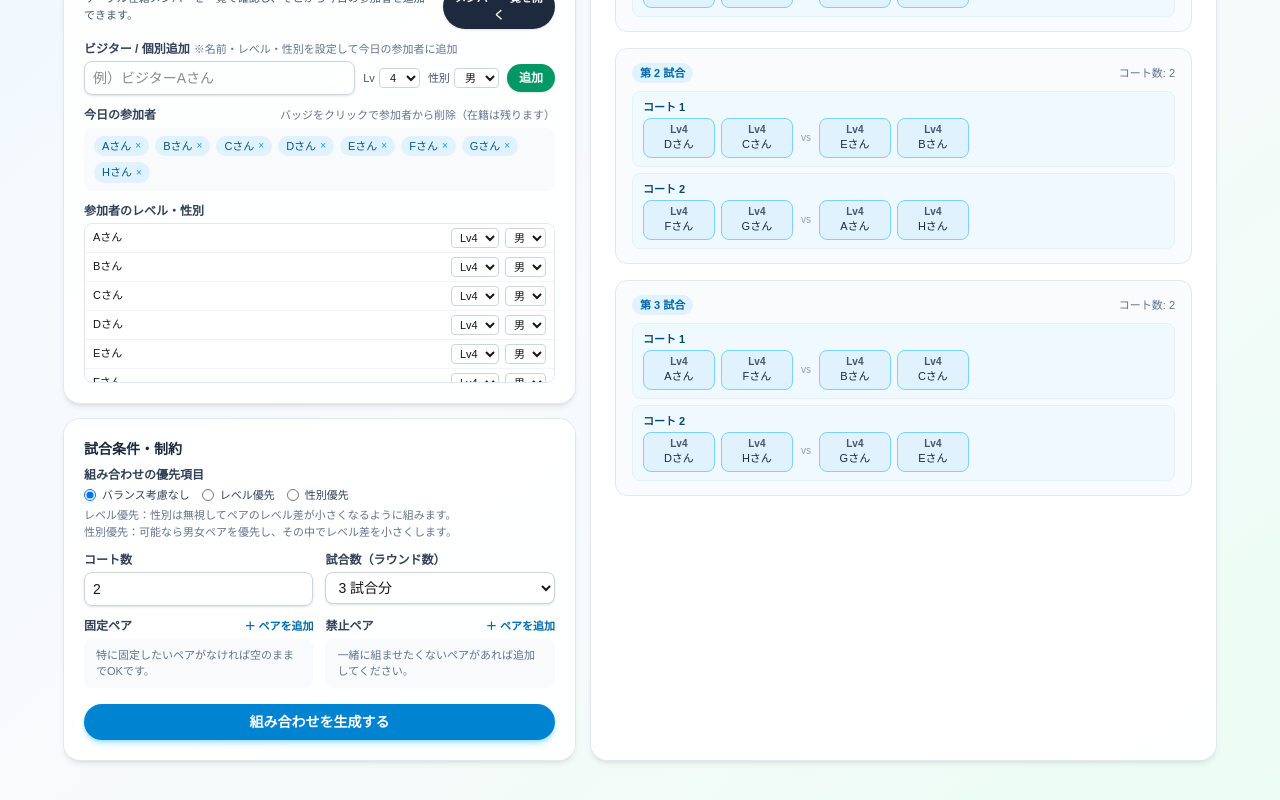
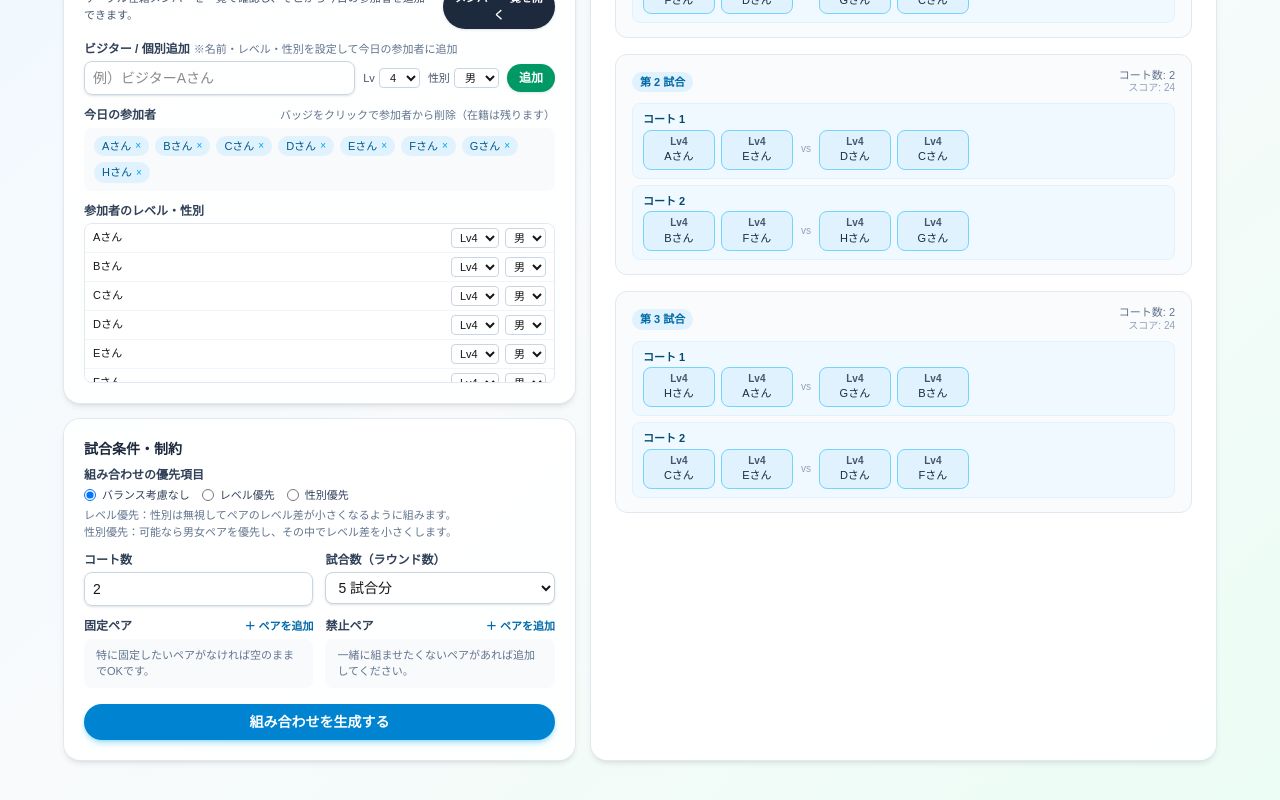
Before and after one commit to ToyohiroArita/tennis-matches, a Next.js app: page / in a window 1280 px wide. Both pictures are taken after a click on the button "組み合わせを生成する". Shown: the part 288-1088 px from the top of the page. Built offline with nearby package versions, Linux system fonts and the light colour scheme.

Commit message:
抽出条件調整、上手くいってない

```diff
--- a/app/page.tsx
+++ b/app/page.tsx
@@ -14,6 +14,7 @@ type RoundView = {
   roundIndex: number;
   courts: CourtMatch[];
   restingPlayers: string[];
+  score?: number; // ★ デバッグ用スコア
 };
 
 type PlayerSettings = {
@@ -117,27 +118,162 @@ function pairKey(a: string, b: string): string {
   return `${x}::${y}`;
 }
 
+function matchupKey(team1: Team, team2: Team): string {
+  // 4人分の名前をソートして一意なキーにする（順番・コートは関係なく同じ対戦とみなす）
+  const names = [...team1, ...team2].sort();
+  return names.join("::");
+}
+
+// 1ラウンド分の組み合わせにスコアを付ける
+// スコアが小さいほど「良い」案
+function scoreCandidateRound(
+  courts: CourtMatch[],
+  roundIndex: number,
+  gamesCount: Record<string, number>,
+  lastPlayedRound: Record<string, number>,
+  levelMap: Record<string, number>,
+  pastMatchupLastRound: Map<string, number>,
+  pastMatchupCount: Map<string, number>,
+  fixedPairs: Team[]
+): number {
+  let score = 0;
+
+  // このラウンドで試合に出るプレーヤー集合
+  const playedThisRound = new Set<string>();
+  for (const court of courts) {
+    court.team1.forEach((name) => playedThisRound.add(name));
+    court.team2?.forEach((name) => playedThisRound.add(name));
+  }
+
+  // ① 連続出場ペナルティ（前ラウンドも出ていた人）
+  for (const name of playedThisRound) {
+    if ((lastPlayedRound[name] ?? -1) === roundIndex - 1) {
+      score += 3; // 連続出場1人あたり +3
+    }
+  }
+
+  // このラウンドの「どのプレーヤーがどのチームか」をマッピング
+  const teamIdByPlayer: Record<string, string> = {};
+  for (const court of courts) {
+    const t1id = `R${roundIndex}-C${court.court}-T1`;
+    const t2id = `R${roundIndex}-C${court.court}-T2`;
+    court.team1.forEach((name) => {
+      teamIdByPlayer[name] = t1id;
+    });
+    court.team2?.forEach((name) => {
+      teamIdByPlayer[name] = t2id;
+    });
+  }
+
+  // ② 固定ペアの扱い（ペナルティ方式）
+  for (const [a, b] of fixedPairs) {
+    const aIn = playedThisRound.has(a);
+    const bIn = playedThisRound.has(b);
+
+    if (aIn && bIn) {
+      const ta = teamIdByPlayer[a];
+      const tb = teamIdByPlayer[b];
+      if (ta && tb) {
+        if (ta === tb) {
+          // 同じチームで出場 → ちょっとだけご褒美
+          score -= 5;
+        } else {
+          // 同じラウンドに出ているのに別チーム → ペナルティ（少し軽め）
+          score += 20;
+        }
+      }
+    }
+    // 片方だけ出ている / 片方休憩は今回はノーペナルティにしておく
+  }
+
+  // ③ レベル差 & 同じ対戦の繰り返し
+  for (const court of courts) {
+    if (!court.team2) continue; // 相手チームがいない場合はスキップ
+
+    const sum1 = court.team1.reduce(
+      (acc, name) => acc + (levelMap[name] ?? 4),
+      0
+    );
+    const sum2 = court.team2.reduce(
+      (acc, name) => acc + (levelMap[name] ?? 4),
+      0
+    );
+    const diff = Math.abs(sum1 - sum2);
+
+    // レベル差ペナルティ：差2まではOK、超えた分だけ二乗で重くする
+    if (diff > 2) {
+      const over = diff - 2;
+      score += over * over * 10; // 重み10（必要に応じてチューニング）
+    }
+
+    // 同じ4人カードの繰り返し
+    const key = matchupKey(court.team1 as Team, court.team2 as Team);
+    const lastRound = pastMatchupLastRound.get(key);
+    const countSoFar = pastMatchupCount.get(key) ?? 0; // これまで何回この4人で対戦したか
+
+    if (lastRound !== undefined) {
+      const gap = roundIndex - lastRound; // 何試合ぶりか
+
+      // 他のペナルティ（レベル差・出場回数など）がせいぜい数百〜数千点なので、
+      // ここは「桁を2〜3つ」上げて、ほぼ禁止レベルにする。
+      const HARD_BASE = 1_000_000; // 基本スケール
+
+      let basePenalty = 0;
+      if (gap <= 5) {
+        // 5試合以内に同じ4人は、原則ほぼNG
+        basePenalty = HARD_BASE;
+      } else if (gap <= 10) {
+        // 6〜10試合ぶりでもかなり重め
+        basePenalty = HARD_BASE / 5; // 200,000
+      } else {
+        // それ以降は「たまには同じ対戦もあり」程度だが、それでもそこそこ重い
+        basePenalty = HARD_BASE / 20; // 50,000
+      }
+
+      // 繰り返し回数による増幅：
+      // 2回目: (1+1)^2 = 4倍, 3回目: 9倍, 4回目: 16倍...
+      const repeatFactor = (countSoFar + 1) * (countSoFar + 1);
+
+      score += basePenalty * repeatFactor;
+    }
+  }
+
+  // ④ 出場回数の偏り（この案を採用した場合の仮の gamesCount で評価）
+  const tmpGames: Record<string, number> = { ...gamesCount };
+  for (const name of playedThisRound) {
+    tmpGames[name] = (tmpGames[name] ?? 0) + 1;
+  }
+
+  let minGames = Infinity;
+  let maxGames = -Infinity;
+  for (const name in tmpGames) {
+    const g = tmpGames[name];
+    if (g < minGames) minGames = g;
+    if (g > maxGames) maxGames = g;
+  }
+
+  if (minGames !== Infinity && maxGames !== -Infinity) {
+    const diffGames = maxGames - minGames;
+    score += diffGames * 4; // 出場回数の差 ×4
+  }
+
+  return score;
+}
+
 // 1試合分のペアを作る
-// 前試合のペア＋固定ペア＋禁止ペア＋優先モード＋公平性（出場回数）を考慮
+// 前試合のペア＋禁止ペア＋優先モード＋公平性（出場回数）を考慮
 function findRoundPairing(
   players: Player[],
   prevPairsSet: Set<string> | null,
-  fixedPairs: Team[],
+  fixedPairs: Team[], // ★ ここでは使わず、スコア側で評価する
   forbiddenPairs: Team[],
   priorityMode: PriorityMode,
   gamesCount: Record<string, number>,
   lastPlayedRound: Record<string, number>
 ): { teams: Team[]; resting: string[] } | null {
-  // ★ここでは並び替えはせず、外側から受け取った順序をそのまま使う
   const order = [...players];
 
   const forbiddenSet = new Set(forbiddenPairs.map(([a, b]) => pairKey(a, b)));
-
-  const fixedMap = new Map<string, string>();
-  for (const [a, b] of fixedPairs) {
-    fixedMap.set(a, b);
-    fixedMap.set(b, a);
-  }
 
   const used = new Set<string>();
   const teams: Team[] = [];
@@ -149,20 +285,10 @@ function findRoundPairing(
     }
 
     const p1 = remaining[0];
-    const fixedPartnerName = fixedMap.get(p1.name);
-    let candidates: Player[];
+    let candidates: Player[] = remaining.slice(1);
 
-    if (fixedPartnerName) {
-      const fixedPartner = remaining.find((p) => p.name === fixedPartnerName);
-      if (!fixedPartner) {
-        return false; // 今回の試合で固定ペアを組めない
-      }
-      candidates = [fixedPartner];
-    } else {
-      candidates = remaining.slice(1);
-    }
-
-    // ★候補のソートに「出場回数」「最後に出たラウンド」を強く反映させる
+    // ★候補のソートに「出場回数」「最後に出たラウンド」も反映しつつ、
+    //   level / gender の優先モードを加味する
     if (priorityMode === "level") {
       candidates.sort((a, b) => {
         const ga = gamesCount[a.name] ?? 0;
@@ -227,7 +353,8 @@ function findRoundPairing(
 }
 
 // 複数試合分を生成（1〜matchCount）
-// ★各プレーヤーの「試合数」と「最後に出たラウンド」を見て、なるべく公平に回す
+// 公平性（出場回数・連続出場）とレベル差、同じ対戦の繰り返しをスコアリングして、
+// スコアが最小の案を各ラウンドで採用する。
 function generateRounds(
   players: Player[],
   courtCount: number,
@@ -238,38 +365,47 @@ function generateRounds(
 ): RoundView[] | null {
   const rounds: RoundView[] = [];
 
-  // 各プレーヤーの試合数と最後に出たラウンドを記録
+  // 各プレーヤーの試合数と最後に出たラウンド
   const gamesCount: Record<string, number> = {};
   const lastPlayedRound: Record<string, number> = {};
+  const levelMap: Record<string, number> = {};
 
   for (const p of players) {
     gamesCount[p.name] = 0;
-    lastPlayedRound[p.name] = -1; // まだ一度も出ていない
+    lastPlayedRound[p.name] = -1;
+    levelMap[p.name] = p.level;
   }
 
-  // 直前ラウンドで組まれたペア（次のラウンドで同じペアを避ける）
+  // 直前ラウンドで実際に試合したペア集合（次ラウンドで同じペアを禁止するため）
   let prevPairsSet: Set<string> | null = null;
 
+  // 過去の「対戦カード（4人）」の最後に出たラウンド
+  const pastMatchupLastRound = new Map<string, number>();
+  // 過去の「対戦カード（4人）」が何回登場したか
+  const pastMatchupCount = new Map<string, number>();
+
   for (let roundIndex = 0; roundIndex < matchCount; roundIndex++) {
-    let result: { teams: Team[]; resting: string[] } | null = null;
+    let bestScore = Infinity;
+    let bestCourts: CourtMatch[] | null = null;
+    let bestResting: string[] = [];
+    let bestTeamsForPrevPairs: Team[] | null = null;
 
-    // ★「試合数が少なく」「最近出ていない」人から優先して並べる
+    // 同じ条件で複数パターンを試して、一番スコアの良いものを採用
+    for (let attempt = 0; attempt < 60; attempt++) {
+      // 公平性を考慮して並び替え（試合数が少ない & 最近出ていない人を優先）
       const sortedPlayers = [...players].sort((a, b) => {
         const ga = gamesCount[a.name] ?? 0;
         const gb = gamesCount[b.name] ?? 0;
-      if (ga !== gb) return ga - gb; // 試合数が少ない人を優先
+        if (ga !== gb) return ga - gb;
 
         const la = lastPlayedRound[a.name] ?? -1;
         const lb = lastPlayedRound[b.name] ?? -1;
-      if (la !== lb) return la - lb; // 最近出ていない人を優先
+        if (la !== lb) return la - lb;
 
-      // 同条件なら少しランダム性を入れる
-      return Math.random() - 0.5;
+        return Math.random() - 0.5; // 完全同条件ならランダム
       });
 
-    // バックトラッキングでペア決定（最大100回トライ）
-    for (let attempt = 0; attempt < 100; attempt++) {
-      result = findRoundPairing(
+      const pairing = findRoundPairing(
         sortedPlayers,
         prevPairsSet,
         fixedPairs,
@@ -278,21 +414,13 @@ function generateRounds(
         gamesCount,
         lastPlayedRound
       );
+      if (!pairing) continue;
 
-      if (result) break;
-    }
-
-    if (!result) {
-      return null;
-    }
-
-    const teams = result.teams;
-    const restingPlayers: string[] = [...result.resting];
-
+      const teams = pairing.teams;
+      const restingPlayers = [...pairing.resting];
       const courts: CourtMatch[] = [];
       const teamsForCourt = [...teams];
 
-    // 実際にコートで試合するペアを割り当て
       let courtNo = 1;
       while (courtNo <= courtCount && teamsForCourt.length >= 2) {
         const team1 = teamsForCourt.shift()!;
@@ -300,15 +428,42 @@ function generateRounds(
         courts.push({ court: courtNo, team1, team2 });
         courtNo++;
       }
-
-    // コートに割り当てられなかったペアは「休憩」に回す
+      // コートに載りきれなかったペアは休憩扱い
       teamsForCourt.forEach((team) => {
         restingPlayers.push(...team);
       });
 
-    // ★今回実際に「試合に出た人」だけ gamesCount / lastPlayedRound を更新
+      // ★ この案のスコアを計算
+      const score = scoreCandidateRound(
+        courts,
+        roundIndex,
+        gamesCount,
+        lastPlayedRound,
+        levelMap,
+        pastMatchupLastRound,
+        pastMatchupCount,
+        fixedPairs
+      );
+
+      if (score < bestScore) {
+        bestScore = score;
+        bestCourts = courts;
+        bestResting = restingPlayers;
+        bestTeamsForPrevPairs = teams;
+
+        // 全てのペナルティが0なら理想案なので、ここで打ち切り
+        if (score === 0) break;
+      }
+    }
+
+    // このラウンドの案がどうしても見つからなかった場合
+    if (!bestCourts || !bestTeamsForPrevPairs) {
+      return null;
+    }
+
+    // 実際に試合に出た人だけ、出場回数・最終出場ラウンドを更新
     const playedThisRound = new Set<string>();
-    for (const court of courts) {
+    for (const court of bestCourts) {
       court.team1.forEach((name) => playedThisRound.add(name));
       court.team2?.forEach((name) => playedThisRound.add(name));
     }
@@ -317,9 +472,9 @@ function generateRounds(
       lastPlayedRound[name] = roundIndex;
     }
 
-    // ★直前ラウンドのペア集合は「実際に試合したペア」のみ対象にする
+    // 次ラウンドで「直前ペア禁止」にする集合を更新
     const currentPairs: string[] = [];
-    for (const court of courts) {
+    for (const court of bestCourts) {
       if (court.team1.length === 2) {
         currentPairs.push(pairKey(court.team1[0], court.team1[1]));
       }
@@ -329,7 +484,25 @@ function generateRounds(
     }
     prevPairsSet = new Set(currentPairs);
 
-    rounds.push({ roundIndex, courts, restingPlayers });
+    // 対戦カード（4人）の履歴を更新
+    for (const court of bestCourts) {
+      if (!court.team2) continue;
+      const key = matchupKey(court.team1 as Team, court.team2 as Team);
+
+      // 最後に出たラウンド番号
+      pastMatchupLastRound.set(key, roundIndex);
+
+      // 出現回数
+      const prevCount = pastMatchupCount.get(key) ?? 0;
+      pastMatchupCount.set(key, prevCount + 1);
+    }
+
+    rounds.push({
+      roundIndex,
+      courts: bestCourts,
+      restingPlayers: bestResting,
+      score: bestScore, // ★ このラウンドで採用された案のスコア
+    });
   }
 
   return rounds;
@@ -989,7 +1162,7 @@ export default function Page() {
                   onChange={(e) => setMatchCount(Number(e.target.value))}
                   className="block w-full rounded-lg border border-slate-300 bg-white px-2 py-1.5 text-sm shadow-sm focus:border-sky-500 focus:outline-none focus:ring-2 focus:ring-sky-500/40"
                 >
-                  {[1, 2, 3, 4, 5].map((n) => (
+                  {[5, 10, 15, 20].map((n) => (
                     <option key={n} value={n}>
                       {n} 試合分
                     </option>
@@ -1130,9 +1303,16 @@ export default function Page() {
                         第 {round.roundIndex + 1} 試合
                       </span>
                     </div>
+                    <div className="flex flex-col items-end leading-tight">
                       <span className="text-[11px] text-slate-500">
                         コート数: {round.courts.length}
                       </span>
+                      {typeof round.score === "number" && (
+                        <span className="text-[10px] text-slate-400">
+                          スコア: {round.score}
+                        </span>
+                      )}
+                    </div>
                   </div>
 
                   <div className="flex flex-col gap-1.5">
```
Lines whose indentation alone changed are shown as unchanged.
